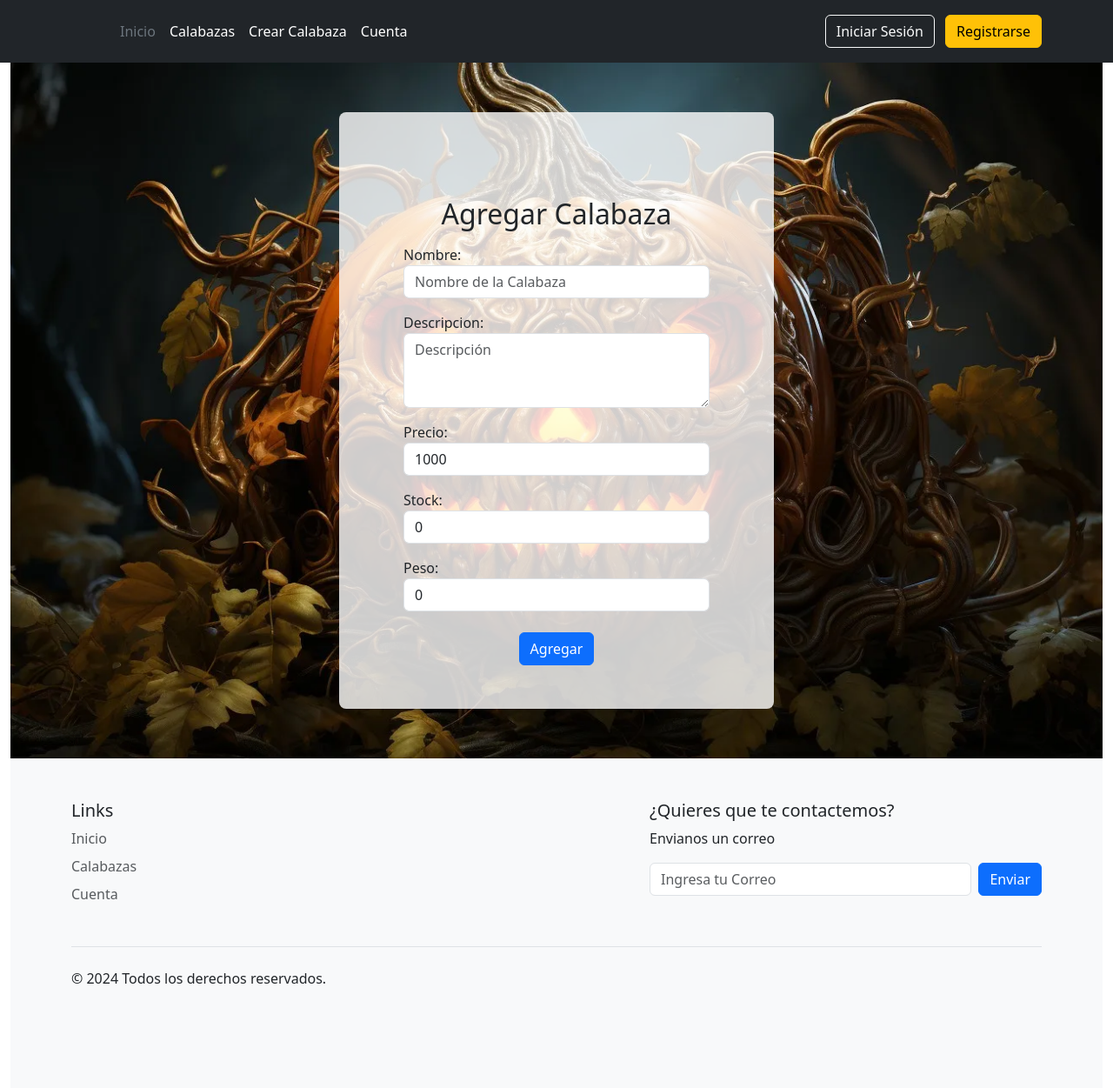
After one commit to AlexanderCofre/Inacapbaza, a Django app: page /cabalaza/crear in a window 1280 px wide. The commit adds this page. Shown: the whole page at 87% size. Run offline with Django 5.2, Linux system fonts and the light colour scheme.

Commit message:
Avanzando muchisimo sin arreglar login y sin realizar commits

```diff
--- a/Inacapbaza/urls.py
+++ b/Inacapbaza/urls.py
@@ -23,5 +23,8 @@ urlpatterns = [
     path('', views.index, name='inicio'),
     path('registro/', views.registro, name='registro'),
     path('login/', views.usuario_login, name='login'),
-    path('logout/', views.usuario_logout, name='logout')
+    path('logout/', views.usuario_logout, name='logout'),
+    path('calabazas/', views.calabazas, name='calabazas'),
+    path('cabalaza/crear', views.crear_calabaza, name='agregar-calabaza'),
+    path('calabaza/editar/<int:calabaza_id>/', views.editar_calabaza, name='editar-calabaza')
 ]
--- a/WebCalabaza/forms.py
+++ b/WebCalabaza/forms.py
@@ -1,5 +1,6 @@
 from django import forms
-from .models import Usuario
+from django.utils import timezone
+from .models import Usuario, Calabaza
 
 class UsuarioForm(forms.ModelForm):
     contraseña = forms.CharField(
@@ -15,7 +16,7 @@ class UsuarioForm(forms.ModelForm):
 
     class Meta:
         model = Usuario
-        fields = ['nombre', 'apellido', 'nombre_de_calle', 'numero_de_casa', 'email', 'fecha_nacimiento', 'telefono', 'direccion', 'contraseña']
+        fields = ['nombre', 'apellido', 'nombre_de_calle', 'numero_de_casa', 'email', 'fecha_nacimiento', 'telefono', 'contraseña']
         widgets = {
             'nombre': forms.TextInput(attrs={'class': 'form-control', 'placeholder': 'Nombre'}),
             'apellido': forms.TextInput(attrs={'class': 'form-control', 'placeholder': 'Apellido'}),
@@ -24,7 +25,6 @@ class UsuarioForm(forms.ModelForm):
             'email': forms.EmailInput(attrs={'class': 'form-control', 'placeholder': 'Email'}),
             'fecha_nacimiento': forms.DateInput(attrs={'class': 'form-control', 'placeholder': 'Fecha de Nacimiento', 'type': 'date'}),
             'telefono': forms.TextInput(attrs={'class': 'form-control', 'placeholder': 'Teléfono'}),
-            'direccion': forms.TextInput(attrs={'class': 'form-control', 'placeholder': 'Dirección'}),
         }
 
     def clean_contraseña(self):
@@ -46,3 +46,41 @@ class UsuarioForm(forms.ModelForm):
             raise forms.ValidationError("La fecha de nacimiento no puede ser mayor a la fecha actual.")
 
         return cleaned_data
+
+
+class CalabazaForm(forms.ModelForm):
+    class Meta:
+        model = Calabaza
+        fields = ['nombre', 'descripcion', 'precio', 'stock', 'peso']
+
+        widgets = {
+            'nombre': forms.TextInput(attrs={'class': 'form-control', 'placeholder': 'Nombre de la Calabaza'}),
+            'descripcion': forms.Textarea(attrs={'class': 'form-control', 'placeholder': 'Descripción', 'rows': 3}),
+            'precio': forms.NumberInput(attrs={'class': 'form-control', 'placeholder': 'Precio', 'min': '1'}),
+            'stock': forms.NumberInput(attrs={'class': 'form-control', 'placeholder': 'Stock Disponible'}),
+            'peso': forms.NumberInput(attrs={'class': 'form-control', 'placeholder': 'Peso en gramos'}),
+        }
+
+    def clean_precio(self):
+        precio = self.cleaned_data.get('precio')
+        if precio is not None:
+            if precio < 1000:
+                raise forms.ValidationError("El precio debe ser mayor o igual a 1000.")
+            if precio < 0:
+                raise forms.ValidationError("El precio no puede ser negativo.")
+        return precio
+
+    def clean_stock(self):
+        stock = self.cleaned_data.get('stock')
+        if stock is not None and stock < 0:
+            raise forms.ValidationError("El stock no puede ser negativo.")
+        return stock
+
+    def clean_peso(self):
+        peso = self.cleaned_data.get('peso')
+        if peso is not None:
+            if peso < 0:
+                raise forms.ValidationError("El peso no puede ser negativo.")
+            elif peso == 0:
+                raise forms.ValidationError("El peso debe ser mayor a 0.")
+        return peso
--- a/WebCalabaza/models.py
+++ b/WebCalabaza/models.py
@@ -13,7 +13,6 @@ class Usuario(models.Model):
     email = models.EmailField(unique=True)
     fecha_nacimiento = models.DateField()
     telefono = models.CharField(max_length=15, blank=True, null=True)
-    direccion = models.CharField(max_length=100, blank=True, null=True)
     contraseña = models.CharField(max_length=15)
 
     def set_password(self, raw_password):
@@ -24,19 +23,13 @@ class Usuario(models.Model):
             self.set_password(self.contraseña)
         super().save(*args, **kwargs)
 
-    def clean(self):
-        super().clean()  # Llama a la validación de los campos por defecto
-        if self.fecha_nacimiento > timezone.now().date():
-            raise ValidationError("La fecha de nacimiento no puede ser mayor a la fecha actual.")
-
 class Calabaza(models.Model):
     id = models.AutoField(primary_key=True)
     nombre = models.CharField(max_length=100)
     descripcion = models.TextField(blank=True, null=True)
-    precio = models.DecimalField(max_digits=5, decimal_places=2)
+    precio = models.IntegerField(default=1000)
     stock = models.IntegerField(default=0)
-    peso = models.DecimalField(max_digits=2, decimal_places=2)
-
+    peso = models.IntegerField(default=0)
 
 class Venta(models.Model):
     id = models.AutoField(primary_key=True)
--- a/WebCalabaza/views.py
+++ b/WebCalabaza/views.py
@@ -1,10 +1,10 @@
-from django.shortcuts import render, redirect
+from django.shortcuts import render, redirect, get_object_or_404
 from django.contrib import messages
 from django.contrib.auth import authenticate, login, logout
-from .forms import UsuarioForm
+from .forms import UsuarioForm, CalabazaForm
 from django.contrib.auth.decorators import login_required
 from .auth import authenticate_user
-from .models import Usuario
+from .models import Usuario, Calabaza
 from django.contrib.auth.hashers import check_password
 
 def index(request):
@@ -36,10 +36,13 @@ def usuario_login(request):
     if request.method == 'POST':
         email = request.POST.get('correo')
         password = request.POST.get('contraseña')
+        print(email, password)
         user = authenticate_user(email, password)
+        print(user)
         if user is not None:
             login(request, user)  # Asegúrate de que `login` funcione con tu modelo
             messages.success(request, "Has iniciado sesión con éxito.")
+            print(user)
             return redirect('inicio')
         else:
             messages.error(request, "Email o contraseña incorrectos.")
@@ -50,3 +53,35 @@ def usuario_logout(request):
     logout(request)
     messages.info(request, "Has cerrado sesión con éxito.")
     return redirect('inicio')
+
+def crear_calabaza(request):
+    if request.method == 'POST':
+        form = CalabazaForm(request.POST)
+        if form.is_valid():
+            form.save()
+            return redirect('calabazas')
+    else:
+        form = CalabazaForm()
+
+    return render(request, 'crear_calabaza.html', {'form': form})
+
+def calabazas(request):
+    calabazas = Calabaza.objects.all()
+    return render(request, 'calabazas.html', {'calabazas': calabazas})
+
+def editar_calabaza(request, calabaza_id):
+    # Obtener la calabaza que se va a editar
+    calabaza = get_object_or_404(Calabaza, id=calabaza_id)
+
+    if request.method == 'POST':
+        # Si el formulario fue enviado
+        form = CalabazaForm(request.POST, instance=calabaza)
+        if form.is_valid():
+            # Guardar los cambios
+            form.save()
+            return redirect('calabazas')  # Cambia por la vista adecuada
+    else:
+        # Si es una solicitud GET, mostrar el formulario con los datos actuales
+        form = CalabazaForm(instance=calabaza)
+
+    return render(request, 'editar_calabaza.html', {'form': form, 'calabaza': calabaza})
--- a/templates/base.html
+++ b/templates/base.html
@@ -24,7 +24,8 @@
 
                 <ul class="nav col-12 col-lg-auto me-lg-auto mb-2 justify-content-center mb-md-0">
                     <li><a href="{% url 'inicio' %}" class="nav-link px-2 text-secondary">Inicio</a></li>
-                    <li><a href="#" class="nav-link px-2 text-white">Calabazas</a></li>
+                    <li><a href="{% url 'calabazas' %}" class="nav-link px-2 text-white">Calabazas</a></li>
+                    <li><a href="{% url 'agregar-calabaza' %}" class="nav-link px-2 text-white">Crear Calabaza</a></li>
                     <li><a href="#" class="nav-link px-2 text-white">Cuenta</a></li>
                 </ul>
 
--- /dev/null
+++ b/templates/crear_calabaza.html
@@ -0,0 +1,47 @@
+{% extends "base.html" %}
+{% load static %}
+
+{% block extra_styles %}
+<style>
+    /* Aplica el fondo a todo el contenedor de la vista */
+    .fondo-completo {
+        background-image: url('{% static "img/background-login.jpg" %}');
+        background-size: cover;
+        background-position: center;
+        background-attachment: fixed; /* La imagen de fondo se queda fija al hacer scroll */
+        min-height: 100vh; /* Asegura que cubra toda la altura de la ventana */
+        display: flex;
+        align-items: center;
+        justify-content: center;
+    }
+
+    .fondo-formulario {
+        background-color: rgba(255, 255, 255, 0.8); /* Fondo blanco semi-transparente */
+        padding: 50px;
+        border-radius: 8px;
+        max-width: 500px;
+        width: 100%;
+    }
+</style>
+{% endblock %}
+
+{% block title %}INACAPBAZA - Crear Calabaza{% endblock %}
+
+{% block content %}
+<div class="fondo-completo">
+    <div class="fondo-formulario">
+        <div class="container mt-5">
+            <h2 class="text-center">Agregar Calabaza</h2>
+            <div class="container mt-3">
+                <form method="POST">
+                    {% csrf_token %}
+                    {{ form.as_p }}
+                    <div class="d-flex justify-content-center mt-4">
+                        <button type="submit" class="btn btn-primary">Agregar</button>
+                    </div>
+                </form>
+            </div>
+        </div>
+    </div>
+</div>
+{% endblock %}
--- a/templates/login.html
+++ b/templates/login.html
@@ -36,7 +36,7 @@
                 {% csrf_token %}
                 <div class="form-group">
                     <label for="correo">Correo:</label>
-                    <input type="text" placeholder="Ingrese el Correo" name="correo" id="correo" class="form-control" required>
+                    <input type="email" placeholder="Ingrese el Correo" name="correo" id="correo" class="form-control" required>
                 </div>
                 <div class="form-group">
                     <label for="contraseña" class="mt-3">Contraseña:</label>
```
Also changed, not shown: WebCalabaza/admin.py (+17 -26 lines), templates/calabaza.html (deleted, +0 -226 lines), templates/calabazas.html (added, +49 -0 lines), templates/editar_calabaza.html (added, +10 -0 lines).
